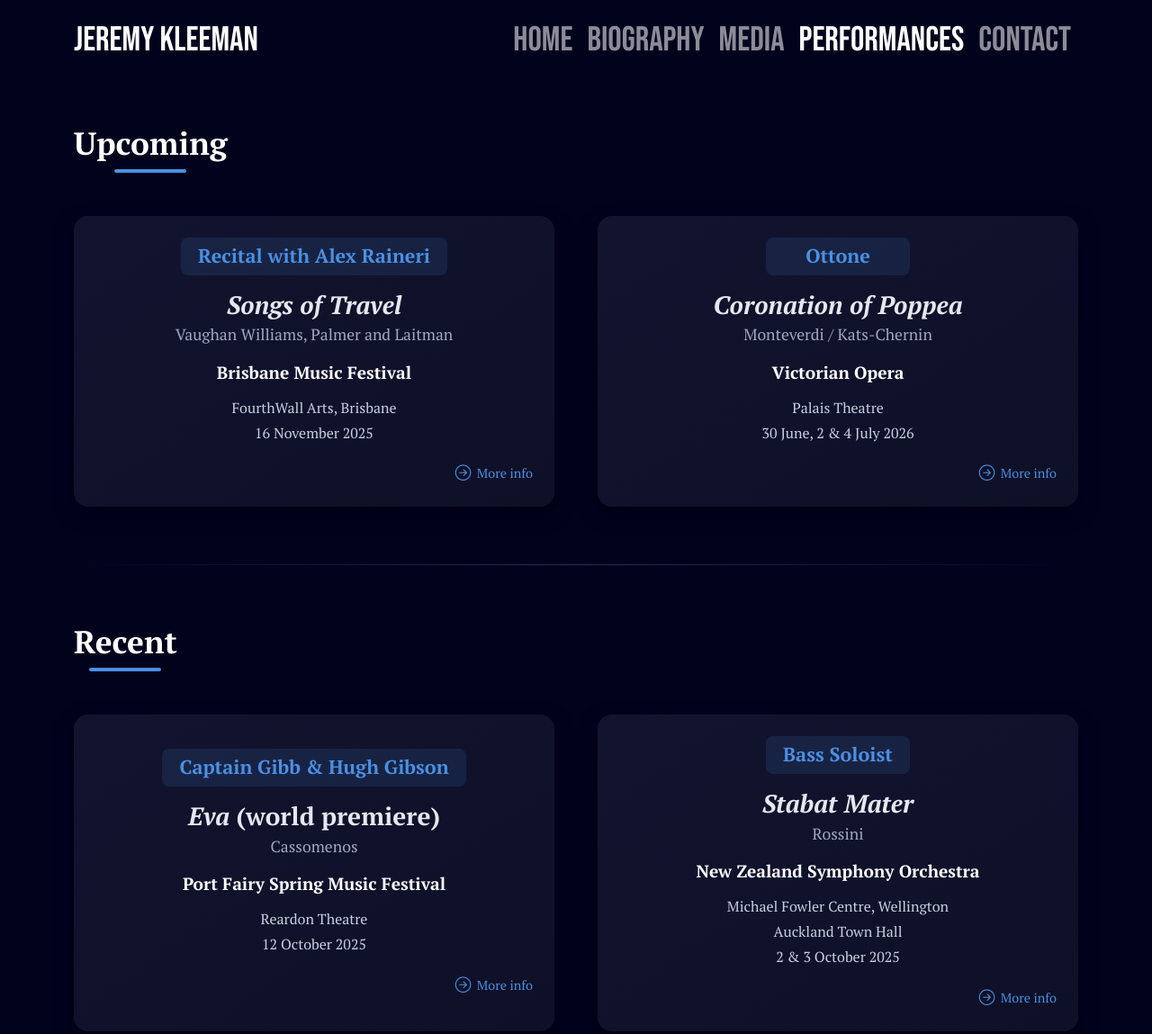
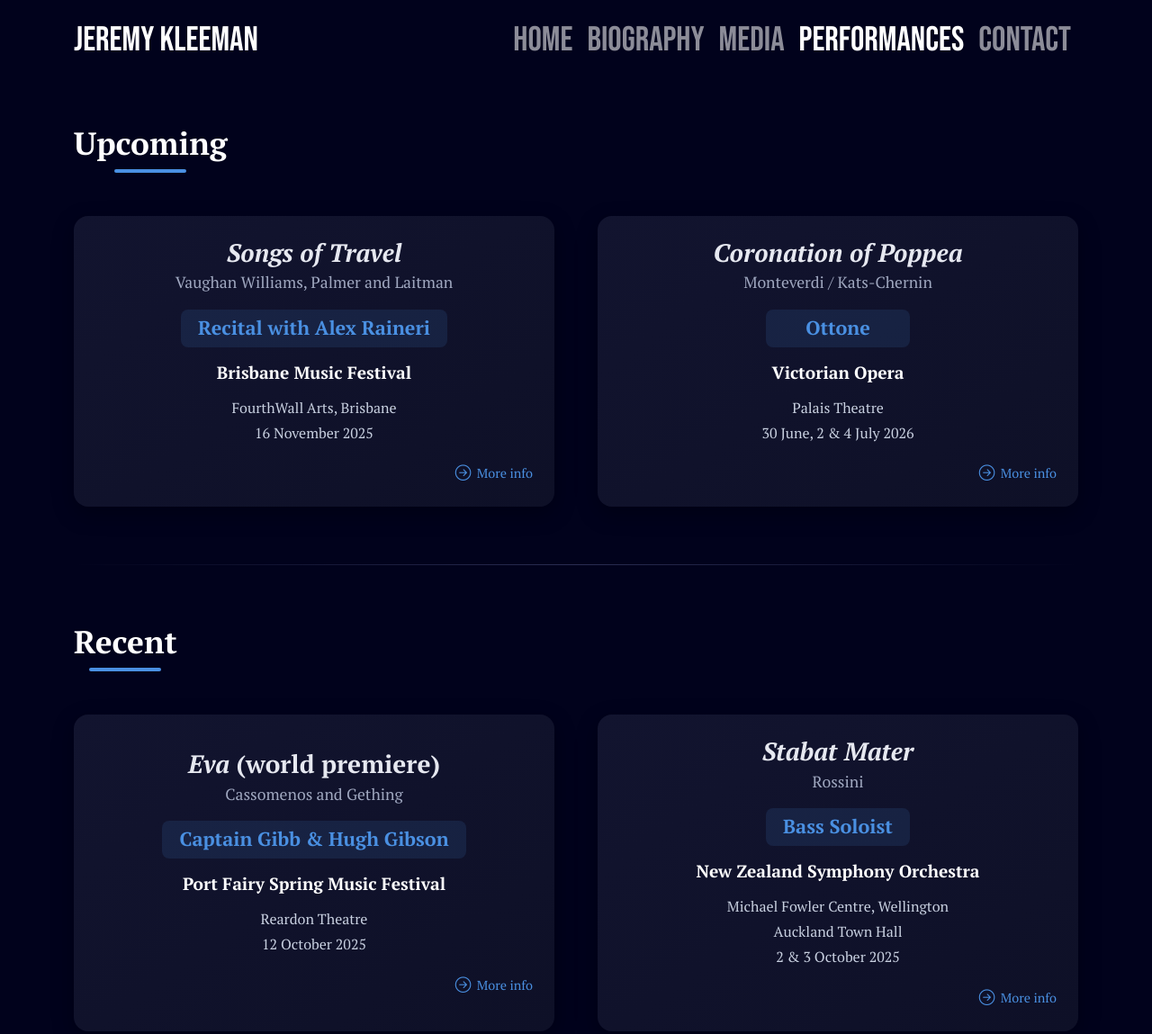
Before and after one commit to jklmn15/jeremykleeman-website, a plain HTML site: page performances.html in a window 1280 px wide. Shown: the whole page at 90% size. Drawn offline with nearby package versions, Linux system fonts and the light colour scheme.

Commit message:
Update performances.html

```diff
--- a/performances.html
+++ b/performances.html
@@ -55,11 +55,11 @@
     <div class="col">
       <div class="card perf-card h-100 border-0 text-center">
         <div class="card-body d-flex flex-column justify-content-center p-4">
-        <h5 class="perf-role mb-3">Recital with Alex Raineri</h5>
+
           <h3 class="work-title mb-1"><i>Songs of Travel</i></h3>
           <p class="composer mb-3">Vaughan Williams, Palmer and Laitman</p>
 
-
+          <h5 class="perf-role mb-3">Recital with Alex Raineri</h5>
 
           <h6 class="company mb-3">Brisbane Music Festival</h6>
 
@@ -77,11 +77,11 @@
     <div class="col">
       <div class="card perf-card h-100 border-0 text-center">
         <div class="card-body d-flex flex-column justify-content-center p-4">
-            <h5 class="perf-role mb-3">Ottone</h5>
+
           <h3 class="work-title mb-1"><i>Coronation of Poppea</i></h3>
           <p class="composer mb-3">Monteverdi / Kats-Chernin</p>
 
-
+          <h5 class="perf-role mb-3">Ottone</h5>
 
           <h6 class="company mb-3">Victorian Opera</h6>
 
@@ -109,11 +109,11 @@
     <div class="col">
       <div class="card perf-card h-100 border-0 text-center">
         <div class="card-body d-flex flex-column justify-content-center p-4">
-            <h5 class="perf-role mb-3">Captain Gibb &amp; Hugh Gibson</h5>
+
           <h3 class="work-title mb-1"><i>Eva</i> (world premiere)</h3>
-          <p class="composer mb-3">Cassomenos</p>
+          <p class="composer mb-3">Cassomenos and Gething</p>
 
-
+          <h5 class="perf-role mb-3">Captain Gibb &amp; Hugh Gibson</h5>
 
           <h6 class="company mb-3">Port Fairy Spring Music Festival</h6>
 
@@ -131,11 +131,11 @@
     <div class="col">
       <div class="card perf-card h-100 border-0 text-center">
         <div class="card-body d-flex flex-column justify-content-center p-4">
-            <h5 class="perf-role mb-3">Bass Soloist</h5>
+
           <h3 class="work-title mb-1"><i>Stabat Mater</i></h3>
           <p class="composer mb-3">Rossini</p>
 
-
+          <h5 class="perf-role mb-3">Bass Soloist</h5>
 
           <h6 class="company mb-3">New Zealand Symphony Orchestra</h6>
 
```
